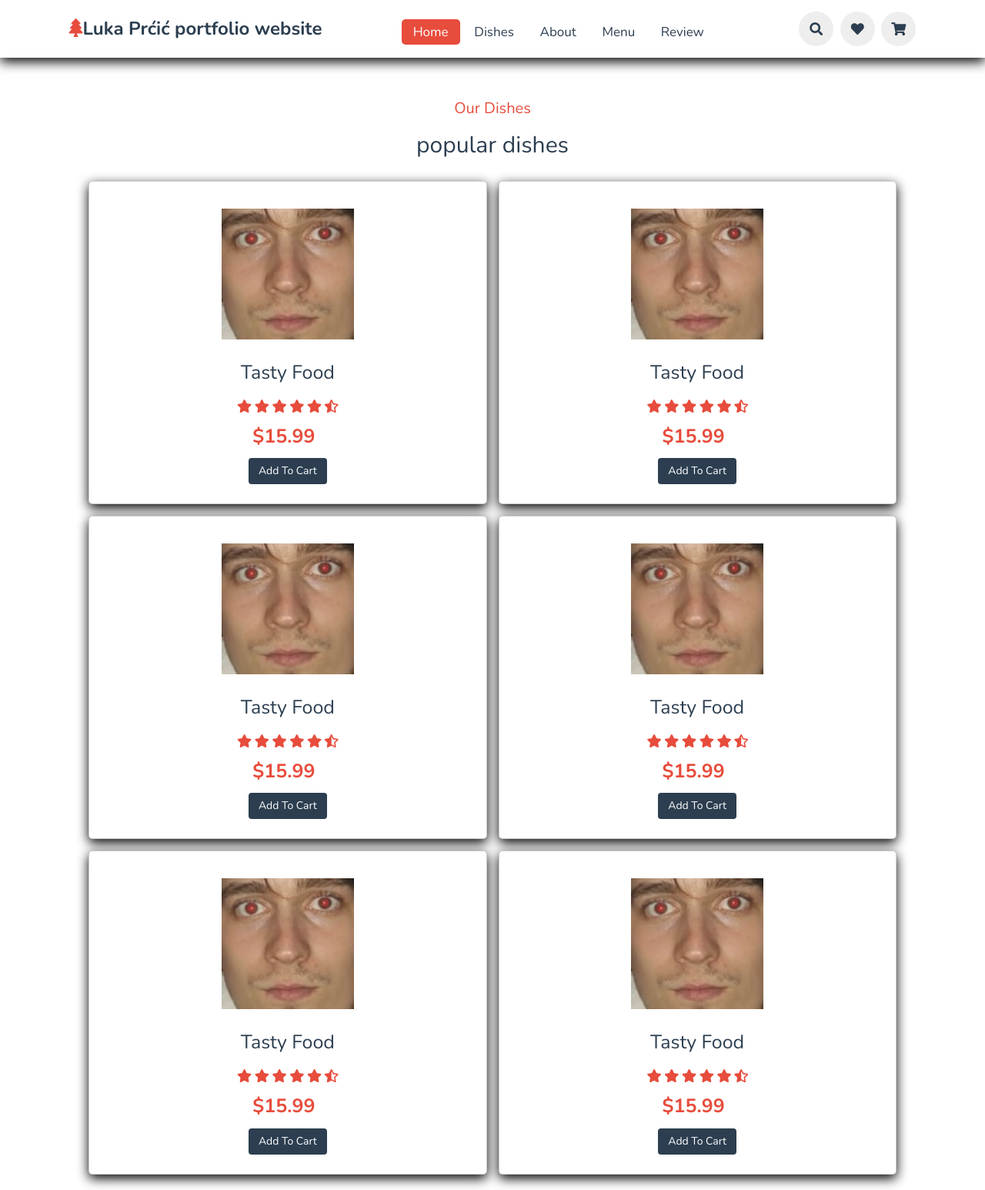
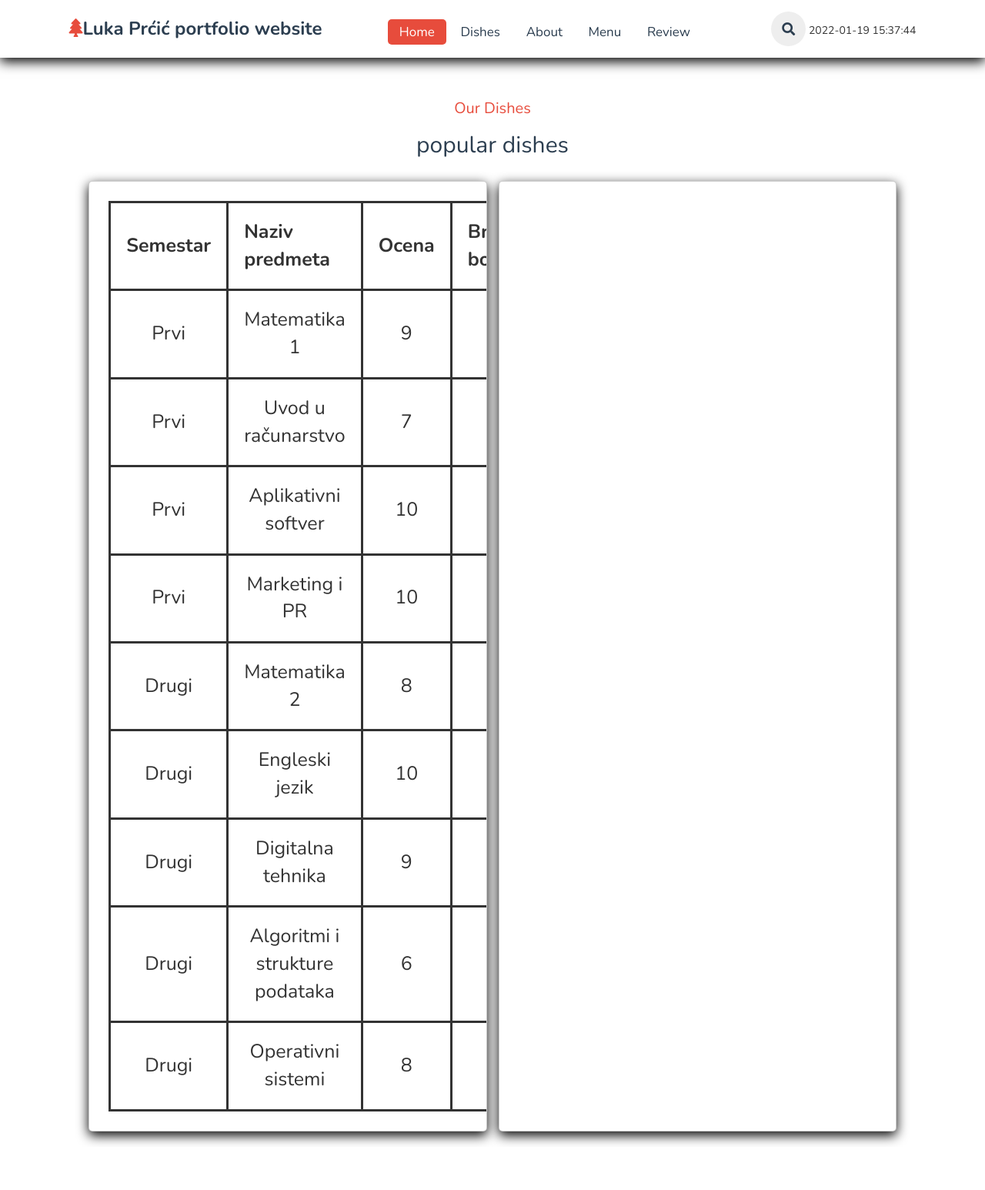
Before and after one commit to LukaP123456/luka_portfolio, a PHP site: page /dishes.php in a window 1280 px wide. Shown: the whole page at 77% size. After the commit the page ends 1487 px from the top, so only its background shows below. Run offline with PHP 8.4, Linux system fonts and the light colour scheme.

Commit message:
nastavio

```diff
--- a/CSS/home.css
+++ b/CSS/home.css
@@ -1 +1 @@
-p{text-transform:none}section{padding:2rem 9%}.home .home-slider .slide{display:flex;align-items:center;flex-wrap:wrap;gap:2rem;padding-top:9rem}.home .home-slider .slide .content{flex:1 1 45rem}.home .home-slider .slide .image{flex:1 1 45rem}.home .home-slider .slide .image img{width:100%}.home .home-slider .slide .content span{color:#e74c3c;font-size:2.5rem;text-transform:none}.home .home-slider .slide .content h3{color:#2c3e50;font-size:7rem;text-transform:none}.home .home-slider .slide .content p{color:#666;font-size:2.2rem;padding:.5rem 0;line-height:1.5}.btn{margin-top:1rem;display:inline-block;font-size:1.7rem;color:#fff;background:#2c3e50;border-radius:.5rem;cursor:pointer;padding:.8rem 3rem}.btn:hover{background:#e74c3c;letter-spacing:.1rem}.carousel-control{background-image:none !important}.glyphicon-chevron-left:before,.glyphicon-chevron-right:before{color:red}ol.carousel-indicators{position:absolute;bottom:0;margin:0;left:0;right:0;width:auto}ol.carousel-indicators li,ol.carousel-indicators li.active{float:left;width:33%;height:20px;margin:0;border-radius:0;border:0;background:transparent}ol.carousel-indicators li.active{background:#e74c3c}
+p{text-transform:none}section{padding:2rem 9%}.home .home-slider .slide{display:flex;align-items:center;gap:2rem;padding-top:9rem}.home .home-slider .slide .content{flex:1 1 45rem}.home .home-slider .slide .image{flex:1 1 45rem}.home .home-slider .slide .image img{width:100%}.home .home-slider .slide .content span{color:#e74c3c;font-size:2.5rem;text-transform:none}.home .home-slider .slide .content h3{color:#2c3e50;font-size:7rem;text-transform:none}.home .home-slider .slide .content p{color:#666;font-size:2.2rem;padding:.5rem 0;line-height:1.5}.btn{margin-top:1rem;display:inline-block;font-size:1.7rem;color:#fff;background:#2c3e50;border-radius:.5rem;cursor:pointer;padding:.8rem 3rem}.btn:hover{background:#e74c3c;letter-spacing:.1rem}.carousel-control{background-image:none !important}.glyphicon-chevron-left:before,.glyphicon-chevron-right:before{color:red}ol.carousel-indicators{position:absolute;bottom:0;margin:0;left:0;right:0;width:auto}ol.carousel-indicators li,ol.carousel-indicators li.active{float:left;width:33%;height:20px;margin:0;border-radius:0;border:0;background:transparent}ol.carousel-indicators li.active{background:#e74c3c}
--- a/SASS/dishes.scss
+++ b/SASS/dishes.scss
@@ -1,4 +1,17 @@
 @import "varijable";
+table{
+  margin: 0 auto;
+  border: solid;
+  font-size: 2.5rem;
+  padding: 2rem;
+  width: auto;
+}
+.kolona{
+  border: solid !important;
+  text-transform: none;
+  padding: 2rem;
+
+}
 .sub-heading{
   text-align: center;
   color: $green;
--- a/SASS/header.scss
+++ b/SASS/header.scss
@@ -81,6 +81,7 @@ header .icons a{
   color: $black;
   border-radius: 50%;
   background: #eee;
+
 }
 
 header .icons i:hover,
--- a/SASS/home.scss
+++ b/SASS/home.scss
@@ -9,7 +9,6 @@ section{
 .home .home-slider .slide{
   display: flex;
   align-items: center;
-  flex-wrap: wrap;
   gap: 2rem;
   padding-top: 9rem;
 
@@ -23,10 +22,12 @@ section{
 .home .home-slider .slide .image {
   flex: 1 1 45rem;
 
+
 }
 
 .home .home-slider .slide .image img{
   width: 100%;
+
 }
 
 .home .home-slider .slide .content span{
--- a/dishes.php
+++ b/dishes.php
@@ -9,109 +9,83 @@
     <div class="box-container">
 
         <div class="box">
-            <a href="#" class="fas fa-heart"></a><!--vrv cu izbrisati ovo -->
-            <a href="#" class="fas fa-eye"></a>
-            <img src="img/kafa.jpg" alt="KAFA">
-            <h3>tasty food</h3>
-            <div class="stars">
-                <i class="fas fa-star"></i>
-                <i class="fas fa-star"></i>
-                <i class="fas fa-star"></i>
-                <i class="fas fa-star"></i>
-                <i class="fas fa-star"></i>
-                <i class="fas fa-star-half-alt"></i>
-            </div>
-            <span>$15.99</span>
-            <a href="#" class="btn">add to cart</a>
+            <table>
+                <tr>
+                    <th class="kolona" >Semestar</th>
+                    <th class="kolona">Naziv predmeta</th>
+                    <th class="kolona">Ocena</th>
+                    <th class="kolona">Br ESP bodova</th>
+                </tr>
+                <tr>
+                    <td class="kolona">Prvi</td>
+                    <td class="kolona">Matematika 1</td>
+                    <td class="kolona">9</td>
+                    <td class="kolona">6</td>
+                </tr>
+
+                <tr>
+                    <td class="kolona">Prvi</td>
+                    <td class="kolona">Uvod u računarstvo	</td>
+                    <td class="kolona">7</td>
+                    <td class="kolona">6</td>
+                </tr>
+                <tr>
+                    <td class="kolona">Prvi</td>
+                    <td class="kolona">Aplikativni softver	</td>
+                    <td class="kolona">10</td>
+                    <td class="kolona">6</td>
+                </tr>
+                <tr>
+                    <td class="kolona">Prvi</td>
+                    <td class="kolona">Marketing i PR	</td>
+                    <td class="kolona">10</td>
+                    <td class="kolona">6</td>
+                </tr>
+                <tr>
+                    <td class="kolona">Drugi</td>
+                    <td class="kolona">Matematika 2</td>
+                    <td class="kolona">8</td>
+                    <td class="kolona">6</td>
+                </tr>
+                <tr>
+                    <td class="kolona">Drugi</td>
+                    <td class="kolona">Engleski jezik	</td>
+                    <td class="kolona">10</td>
+                    <td class="kolona">6</td>
+                </tr>
+                <tr>
+                    <td class="kolona">Drugi</td>
+                    <td class="kolona">Digitalna tehnika</td>
+                    <td class="kolona">9</td>
+                    <td class="kolona">6</td>
+                </tr>
+                <tr>
+                    <td class="kolona">Drugi</td>
+                    <td class="kolona">Algoritmi i strukture podataka</td>
+                    <td class="kolona">6</td>
+                    <td class="kolona">6</td>
+                </tr>
+                <tr>
+                    <td class="kolona">Drugi</td>
+                    <td class="kolona">Operativni sistemi</td>
+                    <td class="kolona">8</td>
+                    <td class="kolona">6</td>
+                </tr>
+
+            </table>
         </div>
 
-        <div class="box">
-            <a href="#" class="fas fa-heart"></a>
-            <a href="#" class="fas fa-eye"></a>
-            <img src="img/kafa.jpg" alt="KAFA">
-            <h3>tasty food</h3>
-            <div class="stars">
-                <i class="fas fa-star"></i>
-                <i class="fas fa-star"></i>
-                <i class="fas fa-star"></i>
-                <i class="fas fa-star"></i>
-                <i class="fas fa-star"></i>
-                <i class="fas fa-star-half-alt"></i>
+        <div class="box-container">
+            <div class="box">
+
             </div>
-            <span>$15.99</span>
-            <a href="#" class="btn">add to cart</a>
+
         </div>
 
-        <div class="box">
-            <a href="#" class="fas fa-heart"></a>
-            <a href="#" class="fas fa-eye"></a>
-            <img src="img/kafa.jpg" alt="KAFA">
-            <h3>tasty food</h3>
-            <div class="stars">
-                <i class="fas fa-star"></i>
-                <i class="fas fa-star"></i>
-                <i class="fas fa-star"></i>
-                <i class="fas fa-star"></i>
-                <i class="fas fa-star"></i>
-                <i class="fas fa-star-half-alt"></i>
-            </div>
-            <span>$15.99</span>
-            <a href="#" class="btn">add to cart</a>
-        </div>
-
-        <div class="box">
-            <a href="#" class="fas fa-heart"></a>
-            <a href="#" class="fas fa-eye"></a>
-            <img src="img/kafa.jpg" alt="KAFA">
-            <h3>tasty food</h3>
-            <div class="stars">
-                <i class="fas fa-star"></i>
-                <i class="fas fa-star"></i>
-                <i class="fas fa-star"></i>
-                <i class="fas fa-star"></i>
-                <i class="fas fa-star"></i>
-                <i class="fas fa-star-half-alt"></i>
-            </div>
-            <span>$15.99</span>
-            <a href="#" class="btn">add to cart</a>
-        </div>
-        <!--predzadnji box -->
-
-        <div class="box">
-            <a href="#" class="fas fa-heart"></a>
-            <a href="#" class="fas fa-eye"></a>
-            <img src="img/kafa.jpg" alt="KAFA">
-            <h3>tasty food</h3>
-            <div class="stars">
-                <i class="fas fa-star"></i>
-                <i class="fas fa-star"></i>
-                <i class="fas fa-star"></i>
-                <i class="fas fa-star"></i>
-                <i class="fas fa-star"></i>
-                <i class="fas fa-star-half-alt"></i>
-            </div>
-            <span>$15.99</span>
-            <a href="#" class="btn">add to cart</a>
-        </div>
-
-        <!--zadnji box-->
-        <div class="box">
-            <a href="#" class="fas fa-heart"></a>
-            <a href="#" class="fas fa-eye"></a>
-            <img src="img/kafa.jpg" alt="KAFA">
-            <h3>tasty food</h3>
-            <div class="stars">
-                <i class="fas fa-star"></i>
-                <i class="fas fa-star"></i>
-                <i class="fas fa-star"></i>
-                <i class="fas fa-star"></i>
-                <i class="fas fa-star"></i>
-                <i class="fas fa-star-half-alt"></i>
-            </div>
-            <span>$15.99</span>
-            <a href="#" class="btn">add to cart</a>
-        </div>
+</section>
 
 
-</section>
+
+
+
 <!-- dishes sekcija kraj -->
--- a/header.php
+++ b/header.php
@@ -28,7 +28,7 @@
 <header>
     <a href="#" class="logo"><i class="fas fa-tree"></i>Luka Prćić portfolio website</a>
     <nav class="navbar">
-        <a class="active" href="#home">home</a>
+        <a class="active" href="main.php">home</a>
         <a href="dishes.php">dishes</a>
         <a href="#about">about</a>
         <a href="#menu">menu</a>
@@ -38,8 +38,7 @@
     <div class="icons">
         <i class="fas fa-bars" id="menu-bars"></i>
         <i class="fas fa-search" id="search-icon"></i>
-        <a href="#" class="fas fa-heart"></a><!--fas fa-bars selektuje ikonicu za srce iz font-awesome drugi isto rade -->
-        <a href="#" class="fas fa-shopping-cart"></a>
+        <?php echo $date = date('Y-m-d H:i:s'); ?>
 
 
     </div>
--- a/main.php
+++ b/main.php
@@ -3,8 +3,8 @@ include ("header.php");
 include ("home.php");
 //include ("dishes.php");
 include ("about.php");
-include ("menu.php");
-include ("review.php");
+//include ("menu.php");
+//include ("review.php");
 include "order.php";
 include "footer.php";
 ?>
```
Also changed, not shown: CSS/dishes.css (+1 -1 lines), home.php (+5 -6 lines), CSS/stajl.css, img/iq200.png (added), img/skole.gif (added).
